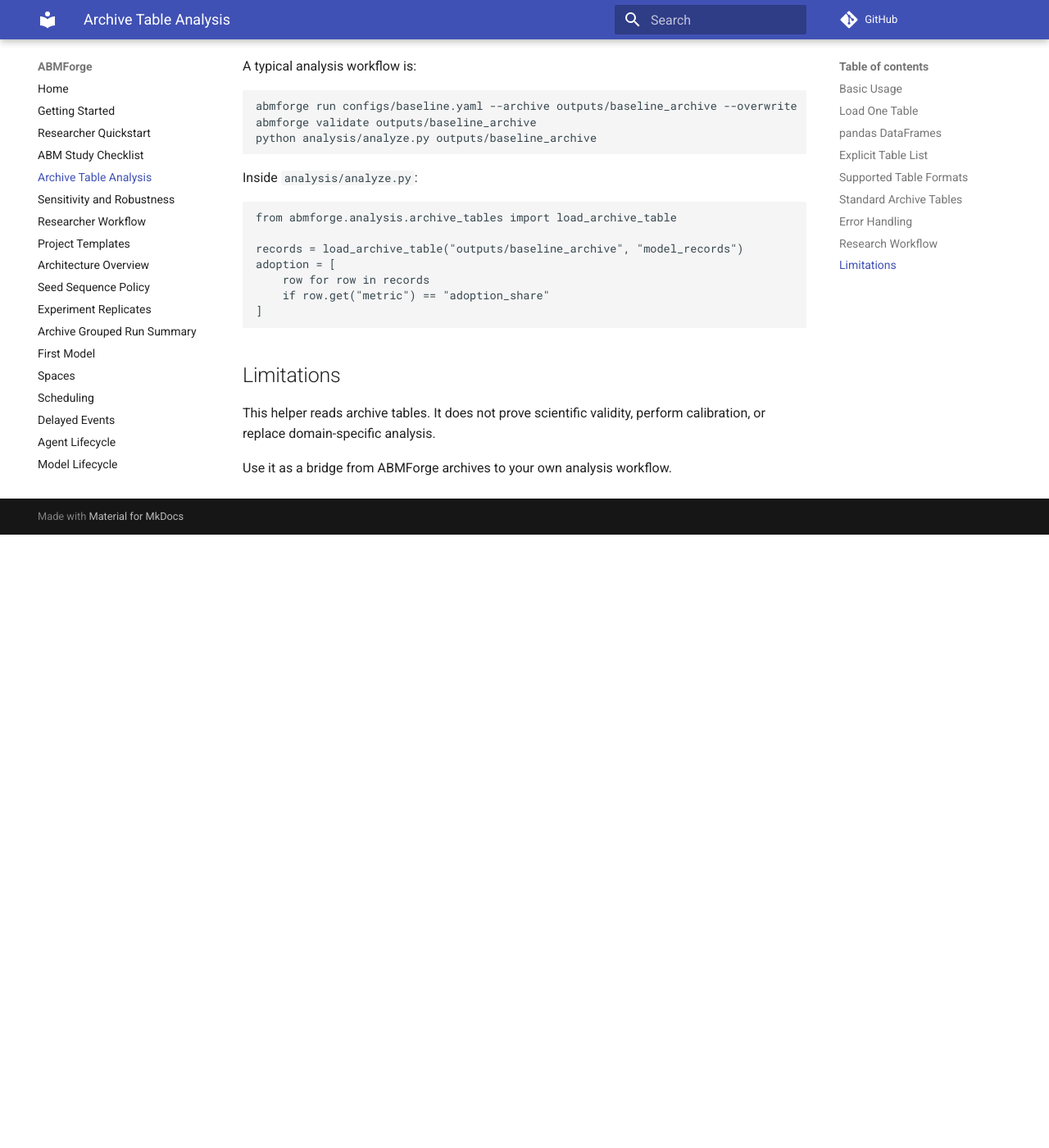
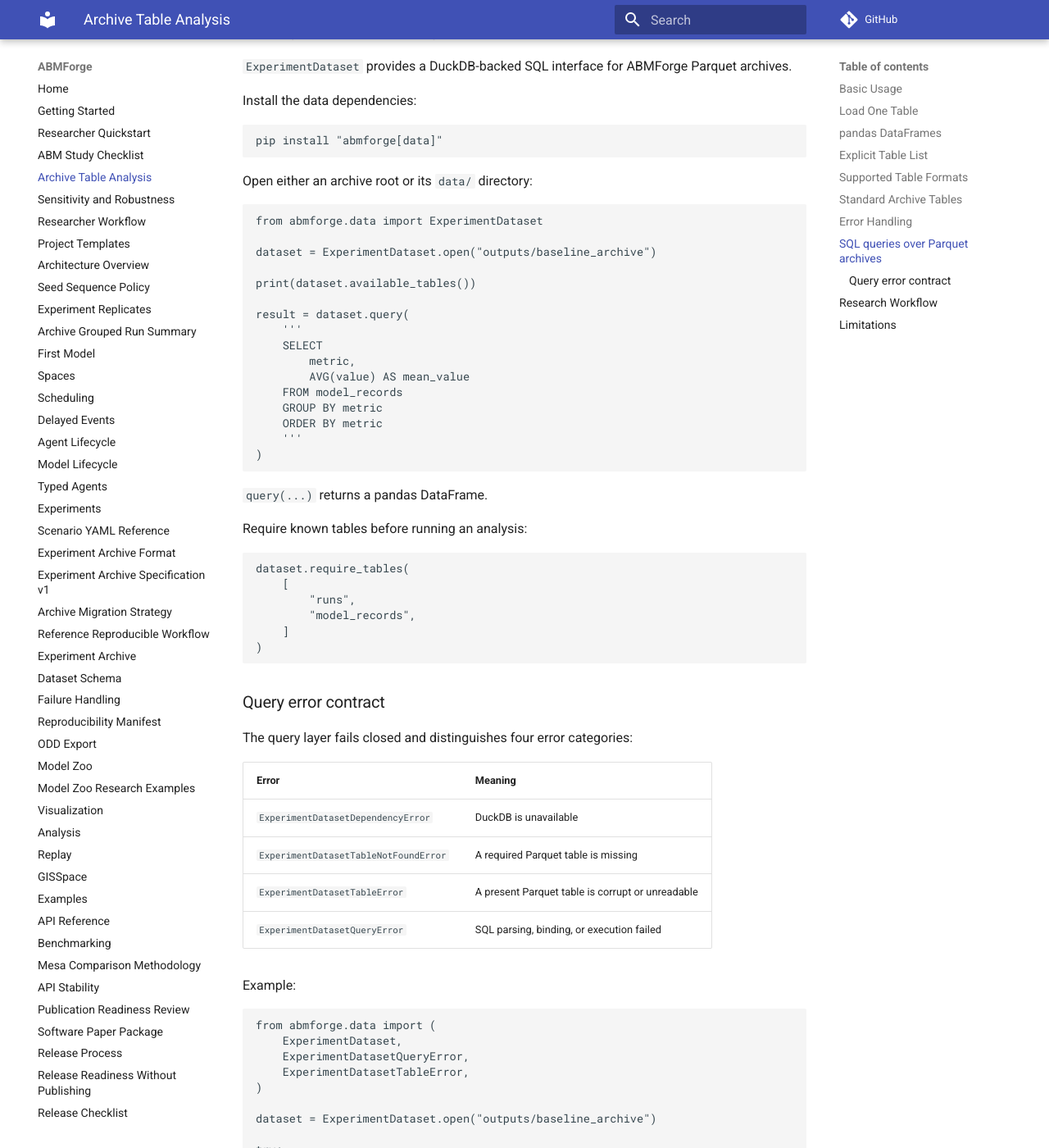
Before and after one commit to fatihuludag-lab/abmforge, an MkDocs documentation site: the page built from docs/archive-table-analysis.md, in a window 1280 px wide and 1400 px high, scrolled down 2711 px. Shown: the whole window at 82% size. Built offline with MkDocs 1.6.1 and Material for MkDocs 9.7.7, drawn with Linux system fonts in a browser that asks for light colours; comment, search, counter and statistics services are not loaded; before the commit the page ends 3363 px from its top, so only the background shows below that; some of the changed text lies outside the part shown.

Commit message:
fix(data): harden experiment dataset queries

````diff
--- a/docs/archive-table-analysis.md
+++ b/docs/archive-table-analysis.md
@@ -116,6 +116,87 @@
     print(exc)
 ```
 
+## SQL queries over Parquet archives
+
+`ExperimentDataset` provides a DuckDB-backed SQL interface for ABMForge
+Parquet archives.
+
+Install the data dependencies:
+
+```bash
+pip install "abmforge[data]"
+```
+
+Open either an archive root or its `data/` directory:
+
+```python
+from abmforge.data import ExperimentDataset
+
+dataset = ExperimentDataset.open("outputs/baseline_archive")
+
+print(dataset.available_tables())
+
+result = dataset.query(
+    '''
+    SELECT
+        metric,
+        AVG(value) AS mean_value
+    FROM model_records
+    GROUP BY metric
+    ORDER BY metric
+    '''
+)
+```
+
+`query(...)` returns a pandas DataFrame.
+
+Require known tables before running an analysis:
+
+```python
+dataset.require_tables(
+    [
+        "runs",
+        "model_records",
+    ]
+)
+```
+
+### Query error contract
+
+The query layer fails closed and distinguishes four error categories:
+
+| Error | Meaning |
+|---|---|
+| `ExperimentDatasetDependencyError` | DuckDB is unavailable |
+| `ExperimentDatasetTableNotFoundError` | A required Parquet table is missing |
+| `ExperimentDatasetTableError` | A present Parquet table is corrupt or unreadable |
+| `ExperimentDatasetQueryError` | SQL parsing, binding, or execution failed |
+
+Example:
+
+```python
+from abmforge.data import (
+    ExperimentDataset,
+    ExperimentDatasetQueryError,
+    ExperimentDatasetTableError,
+)
+
+dataset = ExperimentDataset.open("outputs/baseline_archive")
+
+try:
+    result = dataset.query("SELECT * FROM model_records")
+except ExperimentDatasetTableError as exc:
+    print(f"Archive table integrity error: {exc}")
+except ExperimentDatasetQueryError as exc:
+    print(f"SQL query error: {exc}")
+```
+
+Unreadable Parquet files are not silently skipped. A corrupt table therefore
+cannot be mistaken for an absent or empty table.
+
+The missing-table error remains a subclass of `FileNotFoundError` for
+compatibility with existing callers.
+
 ## Research Workflow
 
 A typical analysis workflow is:
--- a/pyproject.toml
+++ b/pyproject.toml
@@ -53,7 +53,8 @@
 data = [
   "pandas>=2.2",
   "polars>=1.0",
-  "pyarrow>=16"
+  "pyarrow>=16",
+  "duckdb>=1.0"
 ]
 analysis = [
     "SALib>=1.5",
@@ -69,6 +70,7 @@
   "pandas>=2.2",
   "polars>=1.0",
   "pyarrow>=16",
+  "duckdb>=1.0",
   "SALib>=1.5",
   "matplotlib>=3.8",
   "mkdocs>=1.6",
````
Also changed, not shown: docs/api.md (+52 -0 lines), 5 other files.
